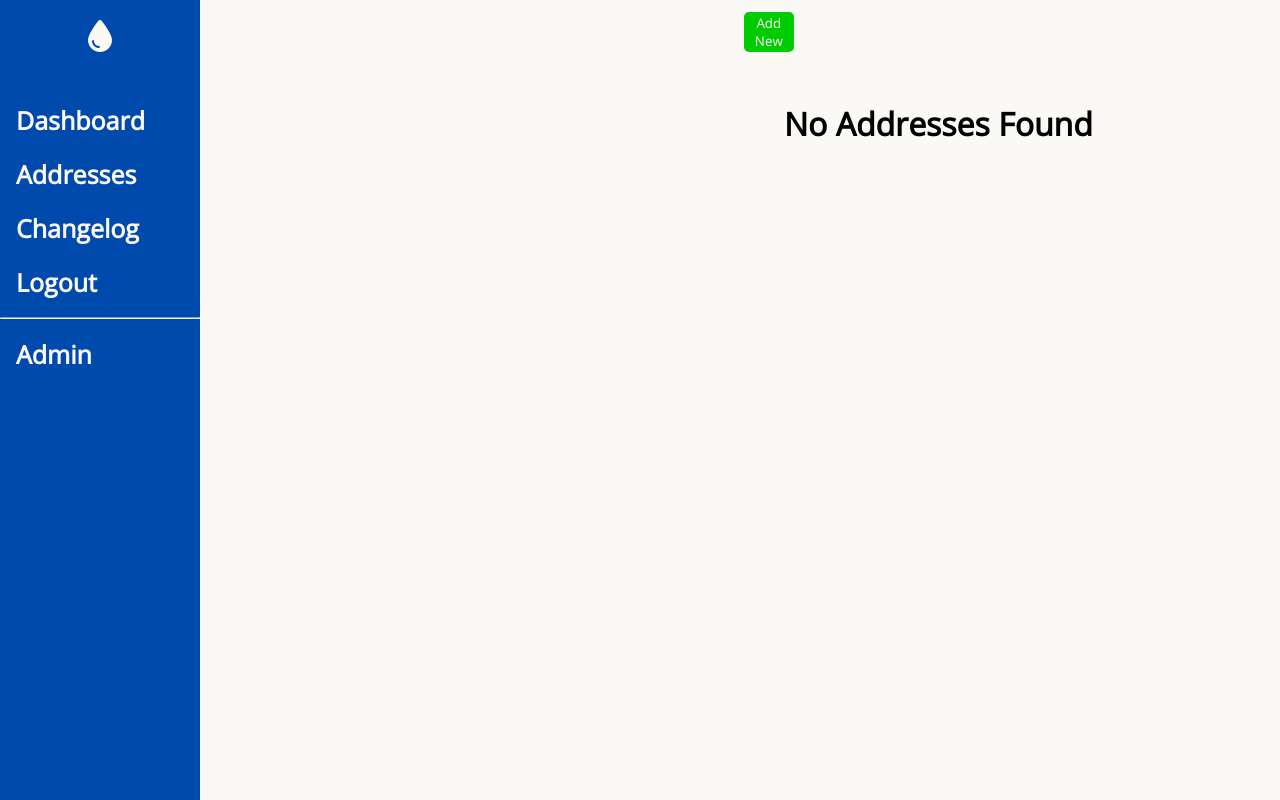
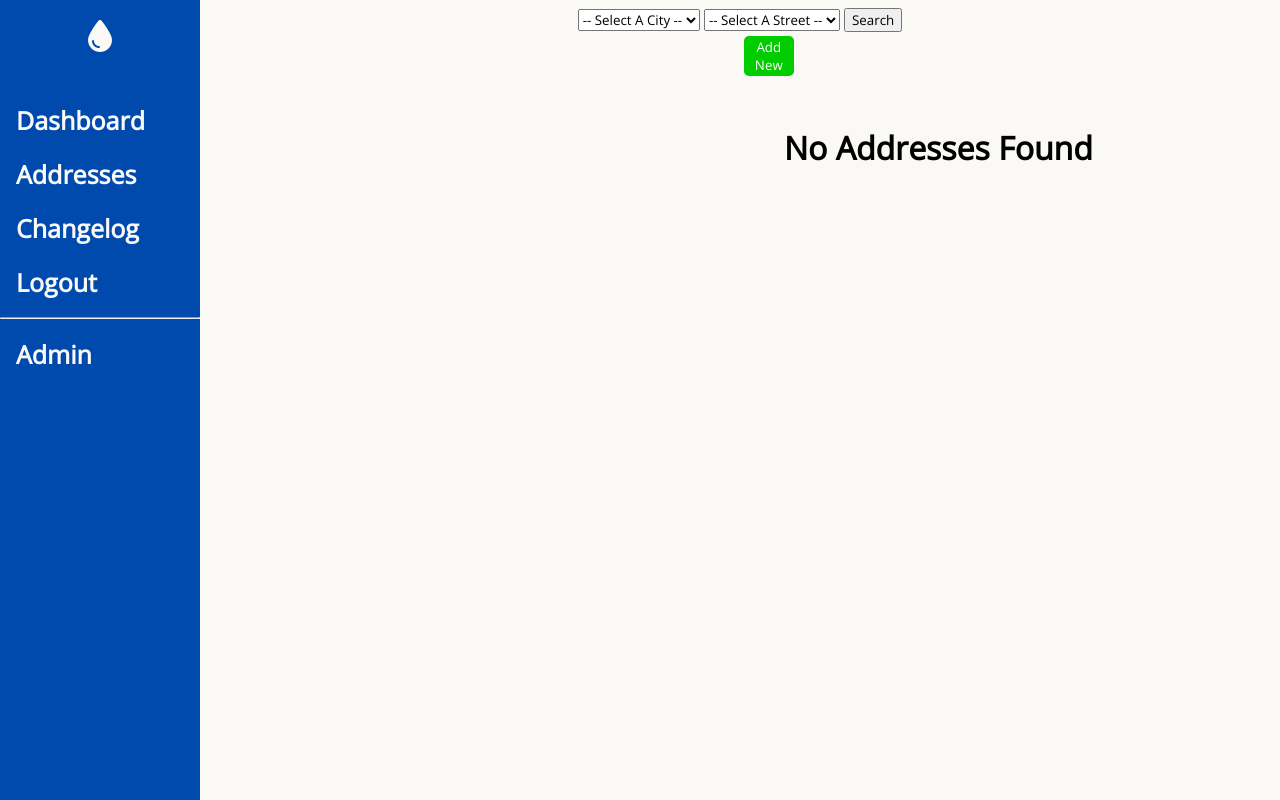
Before and after one commit to AdamBCodes/WaterDatabase, a Flask app: page /addresses in a window 1280 px wide. Run offline with Flask 2, Linux system fonts and the light colour scheme; the visitor is signed in with stand-in values (Sample User, id 1); data comes from the database, SQL or seed files in the repository; data that the repository does not hold is empty; some libraries are stand-ins or nearby versions.

Commit message:
Added Search Functionality

```diff
--- a/website/templates/dashboard/addresses.html
+++ b/website/templates/dashboard/addresses.html
@@ -1,6 +1,25 @@
 {% extends "base.html" %}
 {% block title %}Addresses{% endblock %}
 {% block content %}
+    <script>
+        var loadStreets = function(event, streets) {
+            parent = document.querySelector("#street")
+            keeper = parent.firstElementChild
+            console.log(keeper)
+            parent.innerHTML = ''
+            parent.appendChild(keeper)
+            value = document.getElementById("city").value
+            length = Object.keys(streets).length
+            for(var s=0; s<length; s++){
+                console.log(streets[s][1])
+                if(streets[s][1] === value){
+                    option = document.createElement('option')
+                    option.textContent+=streets[s][0]
+                    parent.appendChild(option)
+                }
+            }
+        };
+    </script>
     <link rel="stylesheet" type="text/css" href="{{ url_for('static', filename='css/search.css') }}">
     <div class="main">
         <div class="box">
@@ -8,6 +27,18 @@
             <!--<input type="text" class="input-field" placeholder="Search" />-->
         </div>
     </div>
+    <form method="POST">
+        <select id="city" name="city" onchange="loadStreets(event, {{ streetData }})">
+            <option disabled selected value> -- Select A City -- </option>
+            {% for c in allCities %}
+                <option>{{ c.name }}</option>
+            {% endfor %}
+        </select>
+        <select name="street" id="street">
+            <option disabled selected value> -- Select A Street -- </option>
+        </select>
+        <input type="submit" value="Search"/>
+    </form>
     <button onclick="location.href='/add_address';">Add New</button>
     <div class="addresses">
         {% if allAddresses|length != 0 %}
--- a/website/views.py
+++ b/website/views.py
@@ -144,15 +144,26 @@ def add_address():
     else:
         return redirect(url_for("auth.login"))
 
-@views.route("/addresses")
+@views.route("/addresses", methods=["GET", "POST"])
 def addressViewer():
     if "userid" in session:
-        try:
+        #try:
+            allCities = cities.query.all()
+            allStreets = streets.query.all()
+            streetData = {}
             user = users.query.filter_by(id=session["userid"]).first()
-            address = addresses.query.all()
-            return render_template("addresses.html", admin=user.admin, allAddresses=address)
-        except:
-            return redirect(url_for("views.error"))
+            for v, d in enumerate(allStreets):
+                streetData[v] = [d.name, d.city]
+            if request.method == "GET":
+                address = addresses.query.all()
+                return render_template("addresses.html", admin=user.admin, allAddresses=address, streetData=streetData, allCities=allCities)
+            else:
+                city=request.form["city"]
+                street=request.form["street"]
+                address = addresses.query.filter_by(city=city, street=street).all()
+                return render_template("addresses.html", admin=user.admin, allAddresses=address, streetData=streetData, allCities=allCities)
+        #except:
+            #return redirect(url_for("views.error"))
     else:
         return redirect(url_for("auth.login"))
 
```
